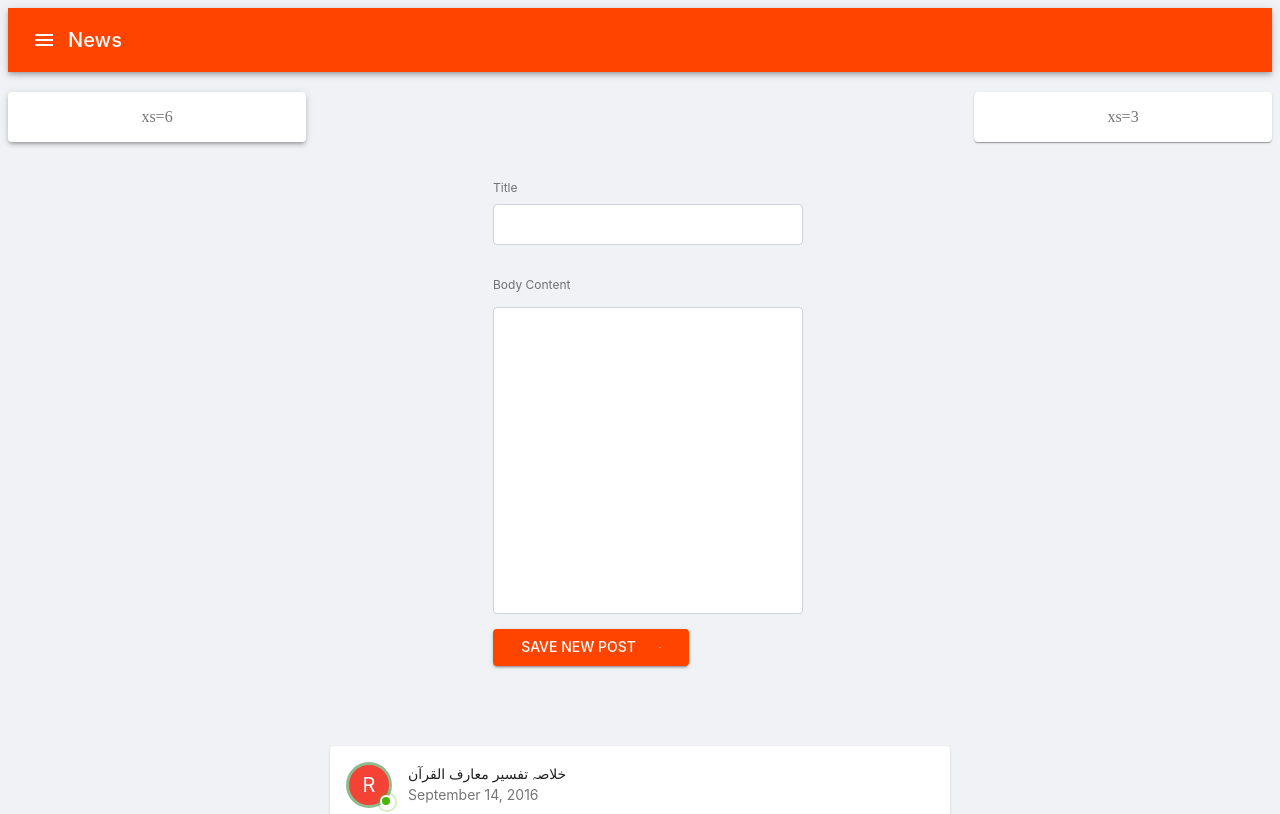
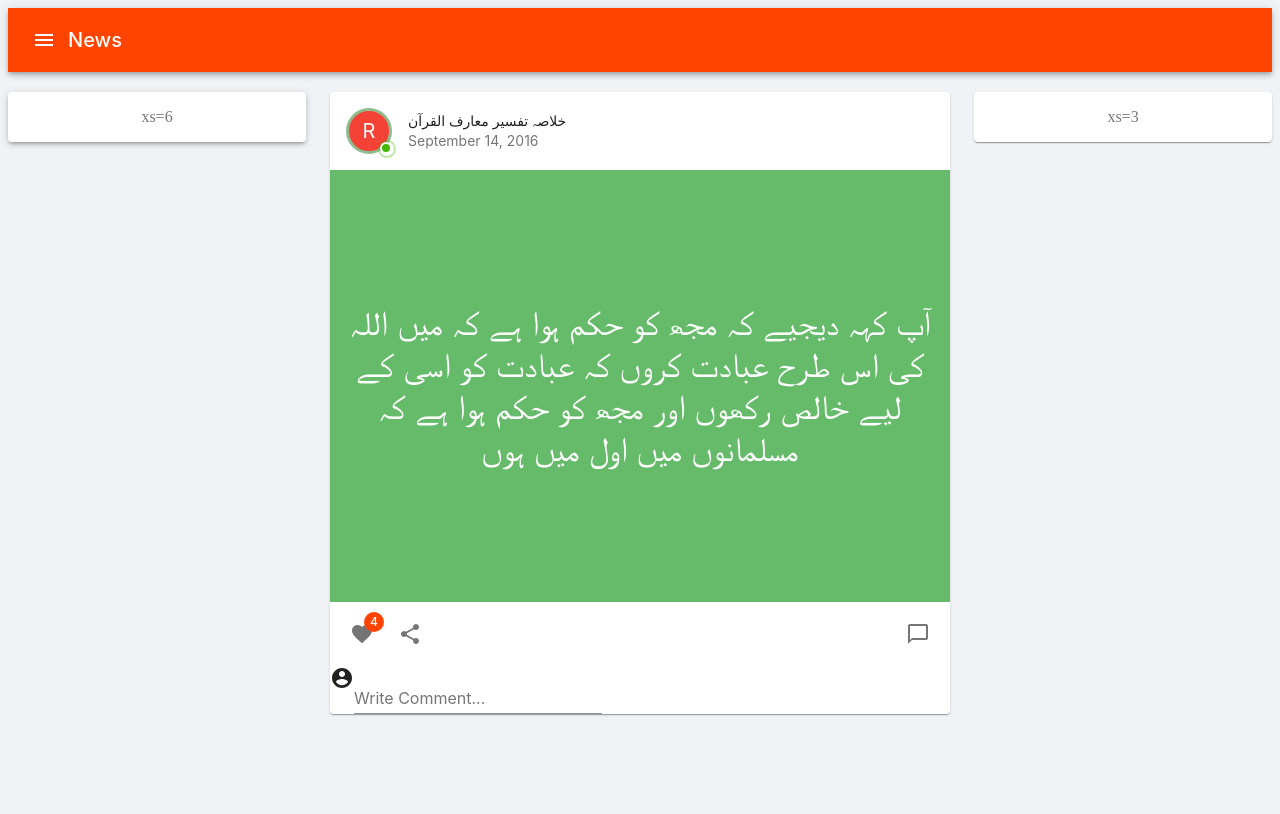
Before and after one commit to abdul-rehman-2050/React-Post-maker, a React (Create React App) app: page / in a window 1280 px wide. Shown: the top 814 px of the page. Built offline with nearby package versions, Linux system fonts and the light colour scheme.

Commit message:
1 file deleted

```diff
--- a/src/App.js
+++ b/src/App.js
@@ -98,7 +98,7 @@ export default function App() {
           </Grid>
 
           <Grid item md={6} sm={8}>
-            <CreatePost />
+
             <PostCard
               content={post.content}
               book={post.book}
```
Also changed, not shown: 1 other file (tests, documents, lock files or other folders).
